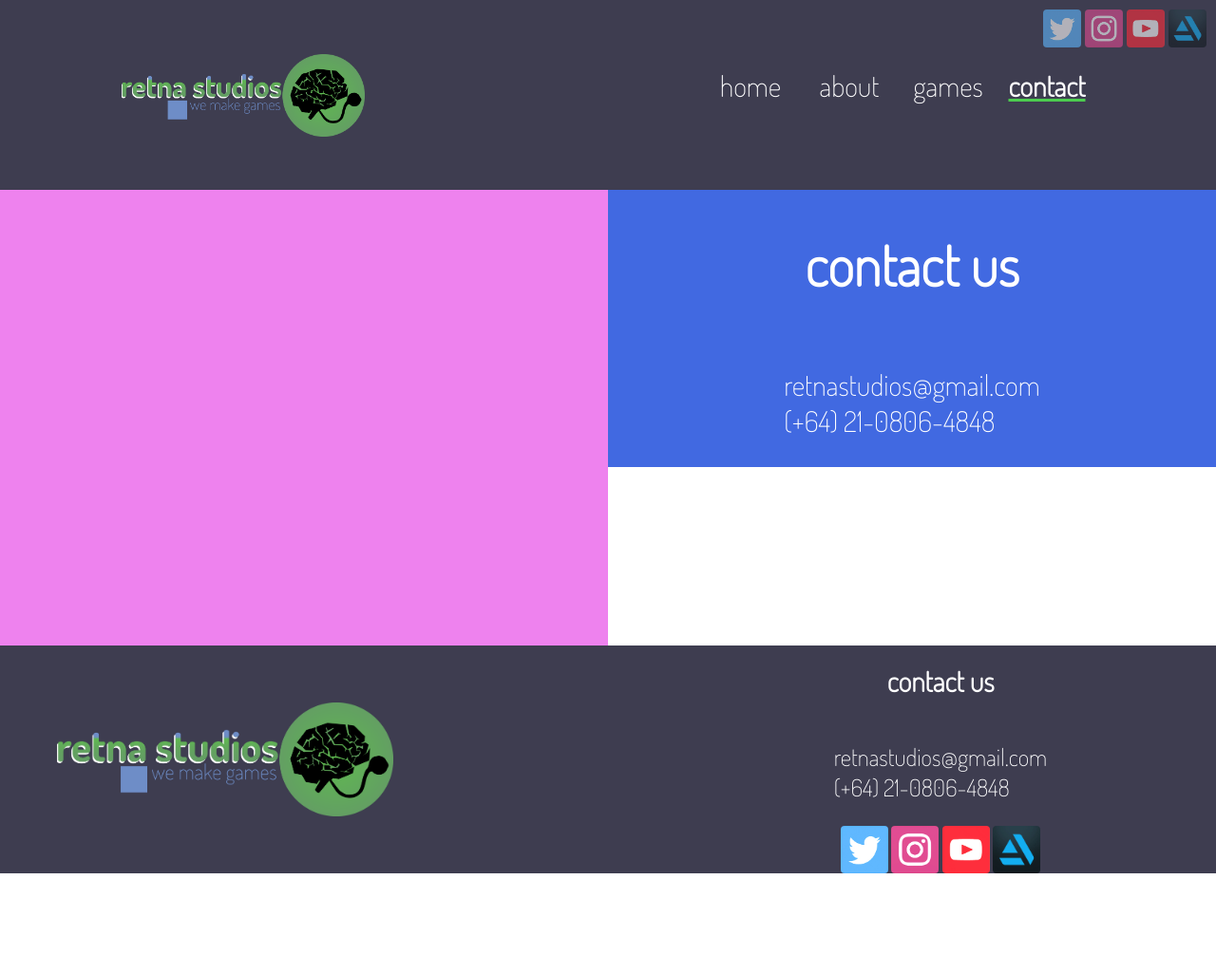
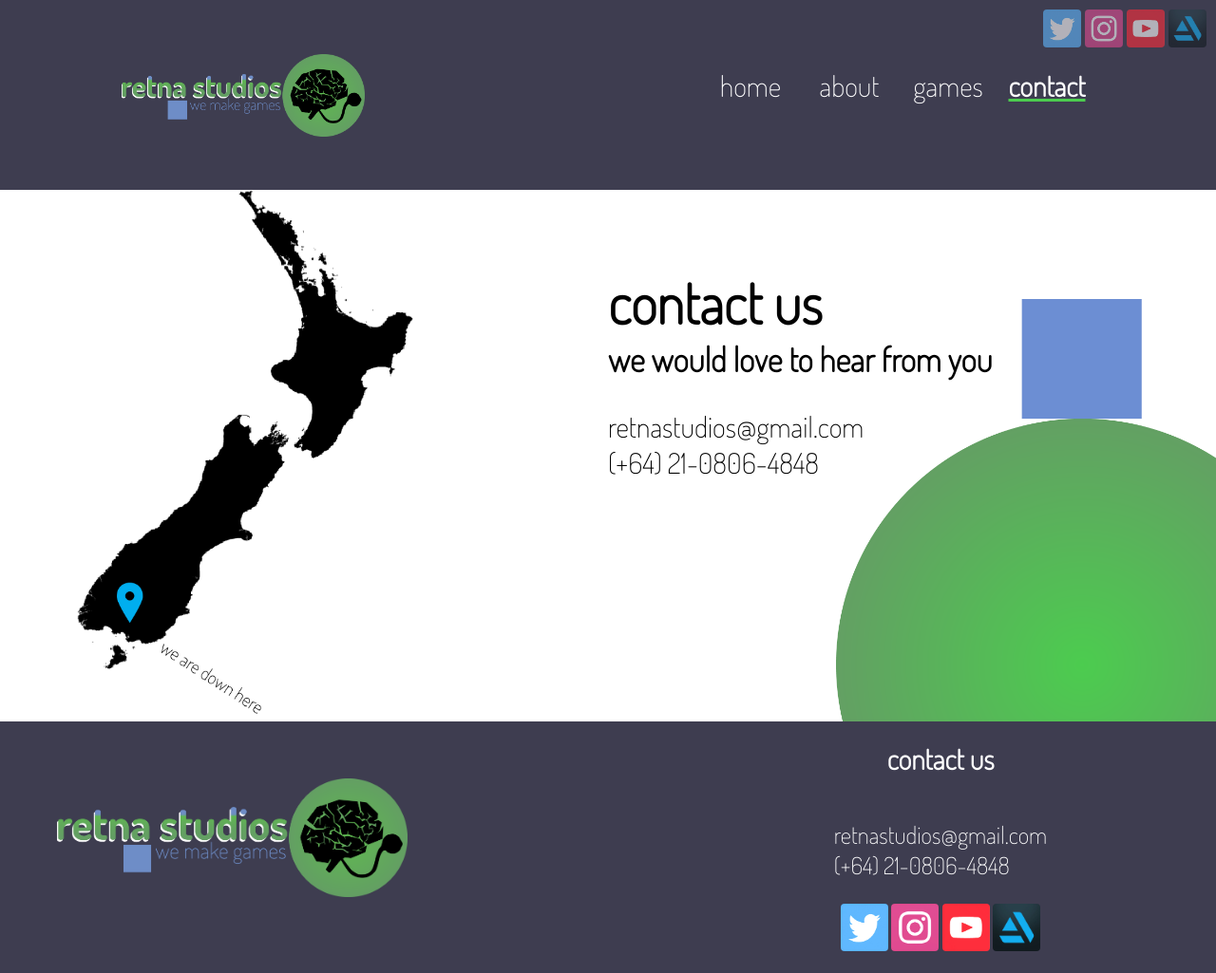
Before and after one commit to RetnaNZ/Site, a plain HTML site: page contact/contactindex.html in a window 1280 px wide. Shown: the whole page at 95% size. Before the commit the page ends 923 px from the top, so only its background shows below. Drawn offline with Linux system fonts and the light colour scheme.

Commit message:
pushing updates
New header and footer things, updates to the contact page

```diff
--- a/about/styles.css
+++ b/about/styles.css
@@ -3,29 +3,30 @@ body{
 	margin: 0;
 }
 
-#main-container{
-	width: 100vw;
-	height: 100vh;
+#header{
+	display: flex;
+	flex-wrap: wrap;
 
-}
-
-#header{
+	justify-content: space-between;
 	width:80%;
-
-
-	position: absolute;
-	padding-left: 10vw;
-	z-index: 10;
-
+	height:100%;
+	margin: 0 auto;
 
 }
 
 .header-background{
+	display: flex;
 	width: 100%;
-	height: 180px;
+
 	background-color: #3e3d50;
 }
 
+.header-background{
+	display: flex;
+	width: 100%;
+
+	background-color: #3e3d50;
+}
 .icon{
 
 	width: 50%;
@@ -114,13 +115,14 @@ body{
 }
 
 #the_team_panel{
-	height: 100%;
+
 	padding: 1vh 0;
 	background-color: #1f1f27;
 
 	font-family: 'Dosis', sans-serif;
 	color:white;
 }
+
 
 #the_team_panel h1{
 
@@ -133,42 +135,46 @@ body{
 	margin:0;
 }
 
+
 .member_name{
+
 	font-family: 'Bebas Neue', cursive;
 	font-weight: 200;
 	font-size: 40px;
+
 }
-#the_team_panel h1{
-	padding: 0;
-	margin:0;
-}
+
 
 #the_team_panels{
 
 	width: 80%;
+
 	margin: 0 auto;
 	display: flex;
 	flex-wrap: wrap;
+
+	padding-bottom: 5vh;
 
 
 }
 
 #footer{
+
+	display: flex;
 	background-color: #3e3d50;
-	height: 30vh;
 
-	display:flex;
+
+
 
 	justify-content: space-around;
 
-	padding-bottom: -20px;
+	padding-bottom: 20px;
 
 }
 
 .footerimage{
 	display: flex;
-	justify-content: center;
-	align-items: center;
+
 
 	background-image: url("../content/images/Logo_transparent.png");
 	background-size: contain;
--- a/contact/contactindex.html
+++ b/contact/contactindex.html
@@ -13,7 +13,6 @@
 </head>
 
 <body>
-<div id="main-container">
 
 	<div class="socials top_socials">
 		<button class="twitter" onClick="twitter()"></button>
@@ -22,10 +21,11 @@
 		<button class="artstation" onClick="artstation()"></button>
 	</div>
 
+<div id="main-container">
+
 		<div class="header-background">
 			<div id="header">
 				<div id="icon_home" class="icon">
-
 				</div>
 
 				<div class="menu">
@@ -40,20 +40,18 @@
 
 		<div id="landing">
 
-			<div class="image"></div>
+			<div class="image">
+			</div>
 
 			<div class="contactSide">
 
 				<div class="contact_information">
-				<div>
 					<h1>contact us</h1>
-				</div>
+					<h3>we would love to hear from you</h3>
 
 					<p>
 						retnastudios@gmail.com<br>
 						(+64) 21-0806-4848<br>
-
-
 					</p>
 				</div>
 
@@ -61,10 +59,11 @@
 			</div>
 
 		</div>
-
+</div>
 
 	<div id="footer">
-			<div class="footerimage"></div>
+		<div class="footerimage">
+		</div>
 		<div class="footercontact">
 			<div>
 				<h1>contact us</h1>
@@ -85,6 +84,5 @@
 	</div>
 
       <script src="./function.js"></script>
-	</div>
 </body>
 </html>
--- a/contact/function.js
+++ b/contact/function.js
@@ -24,3 +24,23 @@ menuButton_games.onclick = function() {
 menuButton_contact.onclick = function() {
 	location.href = "./contactindex.html";
 }
+
+function youtube(){
+	location.href="https://www.youtube.com/channel/UC3DlwulmKD2_5hSQW-8BZpQ",
+  '_blank';
+}
+
+function twitter(){
+	location.href="https://twitter.com/retnastudios",
+  '_blank';
+}
+
+function instagram(){
+	location.href="https://www.instagram.com/retnastudios/",
+  '_blank';
+}
+
+function artstation(){
+	location.href="https://www.artstation.com/retnastudios",
+  '_blank';
+}
--- a/contact/styles.css
+++ b/contact/styles.css
@@ -5,15 +5,20 @@ body{
 
 
 #header{
+	display: flex;
+	flex-wrap: wrap;
+
+	justify-content: space-between;
 	width:80%;
-
+	height:100%;
 	margin: 0 auto;
 
 }
 
 .header-background{
+	display: flex;
 	width: 100%;
-	height: 200px;
+
 	background-color: #3e3d50;
 }
 
@@ -62,19 +67,25 @@ body{
 
 
 #landing{
-	height: 60vh;
+	display: flex;
+
+	min-height: 70vh;
 	width: 100%;
 
 }
 
 
 .image{
-	height: 100%;
+
 	width: 50%;
 
 	float: left;
 
-	background-color: violet;
+	background-image: url("../content/images/invercargill.png");
+	background-size: contain;
+	background-position: center;
+	background-repeat: no-repeat;
+
 }
 
 .contactSide{
@@ -82,40 +93,49 @@ body{
 	width:50%;
 	float: right;
 
-
-	background-color: royalblue;
+	background-image: url("../content/images/contact_us.png");
+	background-size: contain;
+	background-repeat: no-repeat;
+	background-position: right bottom;
 
 }
 
 .contact_information{
+	margin-top: 10vh;
 	display: flex;
 	flex-direction: column;
-	justify-content: center;
-	align-items: center;
 
-	color: white;
+
+	color: black;
 	font-family: 'Dosis', sans-serif;
 	font-size:30px;
 
 }
 
+.contact_information h1, .contact_information h3{
+	padding: 0;
+	margin: 0;
+
+}
+
 
 #footer{
+
+	display: flex;
 	background-color: #3e3d50;
-	height: 30vh;
 
-	display:flex;
+
+
 
 	justify-content: space-around;
 
-	padding-bottom: -20px;
+	padding-bottom: 20px;
 
 }
 
 .footerimage{
 	display: flex;
-	justify-content: center;
-	align-items: center;
+
 
 	background-image: url("../content/images/Logo_transparent.png");
 	background-size: contain;
--- a/games/styles.css
+++ b/games/styles.css
@@ -8,6 +8,10 @@ body{
 }
 
 #header{
+	display: flex;
+	flex-wrap: wrap;
+
+	justify-content: space-between;
 	width:80%;
 	height:100%;
 	margin: 0 auto;
@@ -15,8 +19,9 @@ body{
 }
 
 .header-background{
+	display: flex;
 	width: 100%;
-	height: 180px;
+
 	background-color: #3e3d50;
 }
 
@@ -66,12 +71,17 @@ body{
 
 
 #landing{
+
+	display: flex;
+
+	justify-content: center;
 	font-family: 'Bebas Neue', cursive;
 
+	text-align: center;
 	font-size: 100px;
 	color: white;
 
-	height: 50vh;
+	min-height: 50vh;
 	padding-top:2vh;
 	background-color: #1f1f27;
 
@@ -121,21 +131,22 @@ body{
 
 
 #footer{
+
+	display: flex;
 	background-color: #3e3d50;
-	height: 30vh;
 
-	display:flex;
+
+
 
 	justify-content: space-around;
 
-	padding-bottom: -20px;
+	padding-bottom: 20px;
 
 }
 
 .footerimage{
 	display: flex;
-	justify-content: center;
-	align-items: center;
+
 
 	background-image: url("../content/images/Logo_transparent.png");
 	background-size: contain;
@@ -170,7 +181,6 @@ body{
 
 	border-radius: 4px;
 }
-
 .twitter{
 
 
--- a/styles.css
+++ b/styles.css
@@ -4,28 +4,24 @@ body{
 }
 
 #main-container{
-	height: 100vh;
+	height: 100%;
+}
 
-	background-image: url("content/images/front_page.png");
-	background-size: cover;
-	background-repeat: no-repeat;
+#header{
+	display: flex;
+	flex-wrap: wrap;
 
-
+	justify-content: space-between;
+	width:80%;
+	height:100%;
+	margin: 0 auto;
 
 }
 
-#header{
-	position:absolute;
-	z-index: 10;
-	width:80%;
-	height:100%;
+.header-background{
+	display: flex;
+	width: 100%;
 
-	padding-left: 10vw;
-}
-
-.header-background{
-	width: 100%;
-	height: 180px;
 	background-color: #3e3d50;
 }
 
@@ -49,8 +45,9 @@ body{
 	float:right;
 
 
-	padding-top:70px;
+
 	padding-left: 45px;
+	padding-top: 75px;
 
 }
 
@@ -73,7 +70,20 @@ body{
 }
 
 #landing{
-	height: 80vh;
+	display: flex;
+
+	justify-content: center;
+	font-family: 'Bebas Neue', cursive;
+
+	text-align: center;
+	font-size: 100px;
+	color: white;
+
+	min-height: 80vh;
+	padding-top:2vh;
+	background-image: url("content/images/front_page.png");
+	background-size: 100%;
+	background-repeat: no-repeat;
 }
 
 #game_section{
@@ -349,28 +359,29 @@ body{
 }
 
 #footer{
+
+	display: flex;
 	background-color: #3e3d50;
-	height: 30vh;
 
-	display:flex;
+
+
 
 	justify-content: space-around;
 
-	padding-bottom: -20px;
+	padding-bottom: 20px;
 
 }
 
 .footerimage{
 	display: flex;
-	justify-content: center;
-	align-items: center;
 
-	background-image: url("content/images/Logo_transparent.png");
+
+	background-image: url("./content/images/Logo_transparent.png");
 	background-size: contain;
 	background-repeat: no-repeat;
 
 	width: 50%;
-	margin: 20px;
+	margin: 60px;
 }
 
 .footercontact{
```
Also changed, not shown: about/aboutindex.html (+12 -7 lines), about/function.js (+16 -0 lines), about/team.css (+15 -2 lines), games/function.js (+16 -0 lines), games/gamesindex.html (+5 -3 lines), index.html (+6 -8 lines), content/images/contact_us.png (added), content/images/invercargill.png (added). Lines whose indentation alone changed are shown as unchanged.
